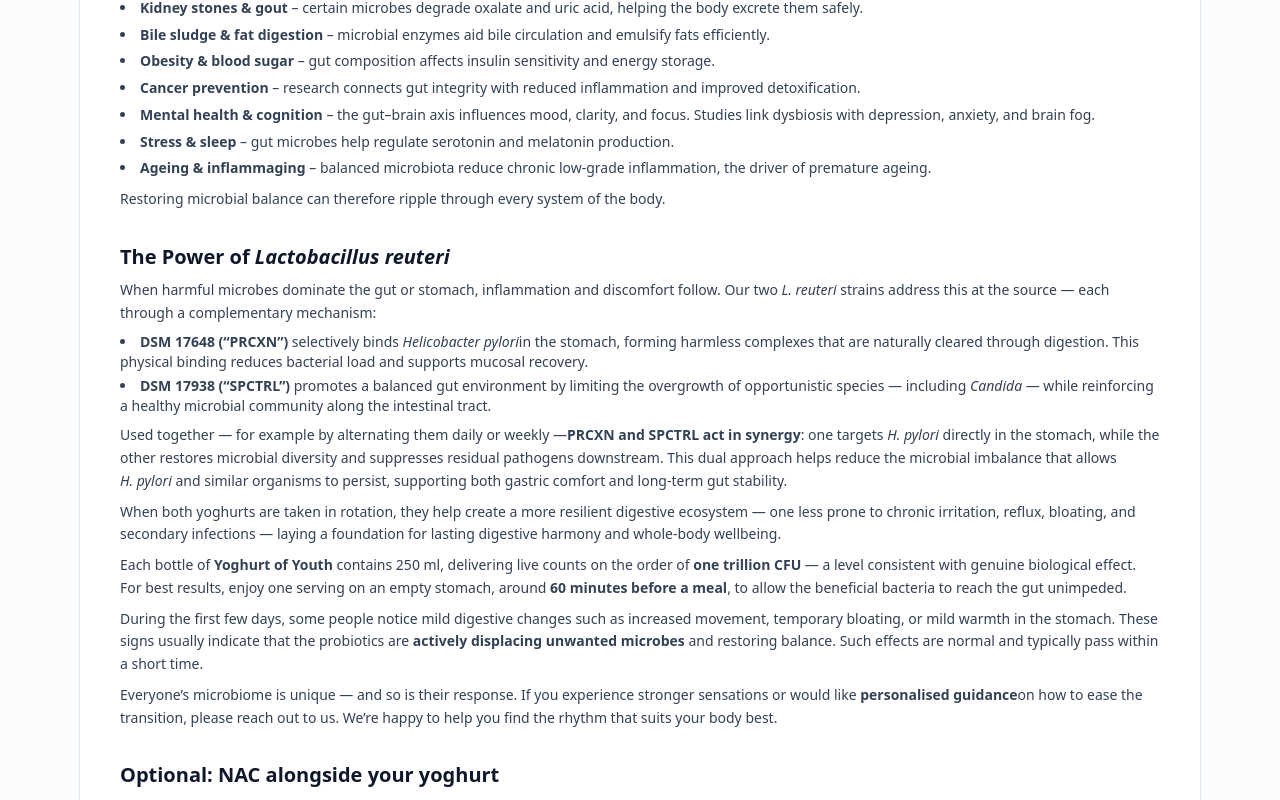
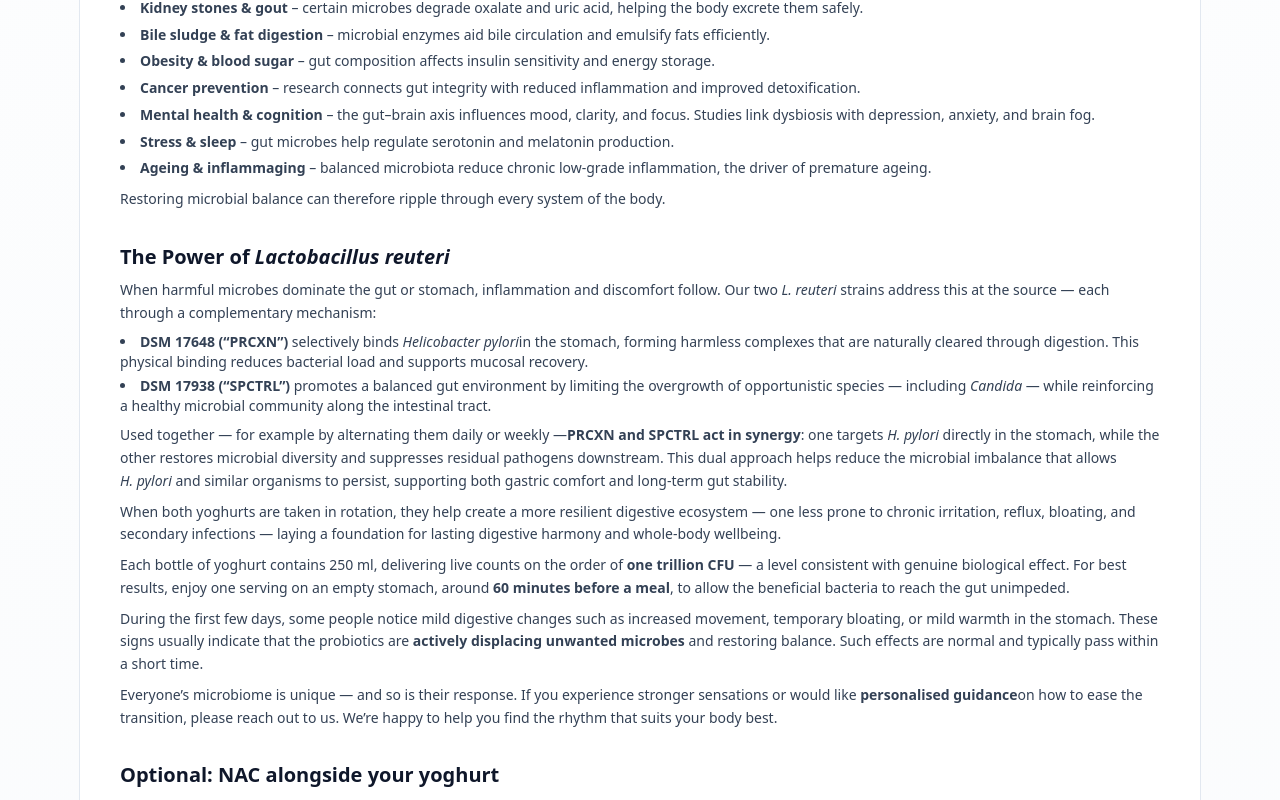
Before and after one commit to ZainAkuji/Yoghurt-of-Youth, a React (Vite) app: page / in a window 1280 px wide. Shown: the part 2357-3157 px from the top of the page. Built offline with nearby package versions, Linux system fonts and the light colour scheme.

Commit message:
Update App.tsx

```diff
--- a/src/App.tsx
+++ b/src/App.tsx
@@ -67,7 +67,7 @@ const GROUPED = [
       <br/>Targets <em>H. pylori</em>.
       <br/>Best paired with SPCTRL for full-spectrum microbial balance.
       <br/>Lactose-free available.
-      <br/>250ml</>,
+      <br/>250ml.</>,
     img: "prcxn.png",
     variants: [
       { id: "PRCXN", label: "PRCXN" },
@@ -82,7 +82,7 @@ const GROUPED = [
       <br/>Targets pathogens including <em>Candida</em>.
       <br/>Best paired with PRCXN for full-spectrum microbial balance.
       <br/>Lactose-free available.
-      <br/>250ml</>,
+      <br/>250ml.</>,
     img: "spctrl.png",
     variants: [
       { id: "SPCTRL", label: "SPCTRL" },
@@ -220,7 +220,7 @@ function AboutSection() {
         </p>
 
         <p className="mt-2 text-slate-700 text-sm leading-relaxed">
-          Each bottle of <strong>Yoghurt of Youth</strong> contains 250&nbsp;ml,
+          Each bottle of yoghurt contains 250&nbsp;ml,
           delivering live counts on the order of <strong>one trillion CFU</strong> — a level consistent
           with genuine biological effect. For best results, enjoy one serving on an empty stomach,
           around <strong>60&nbsp;minutes before a meal</strong>, to allow the beneficial bacteria to reach
```
